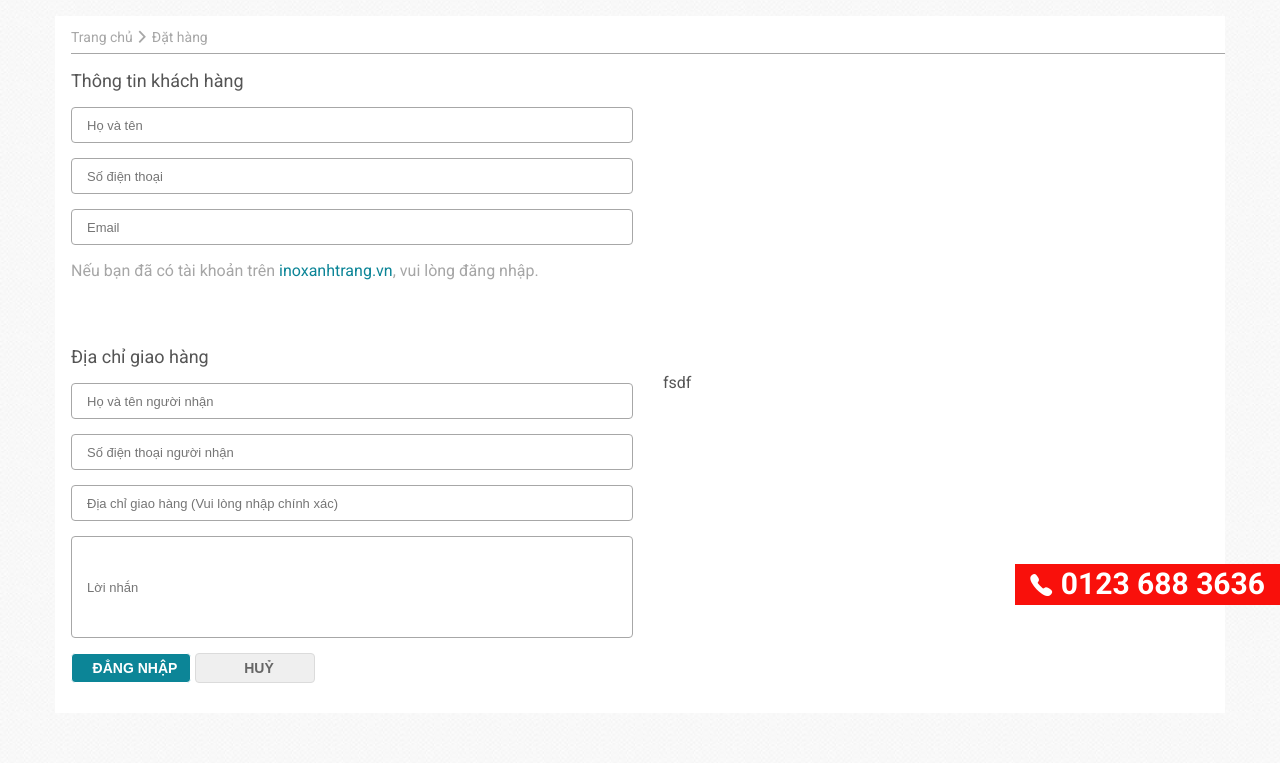
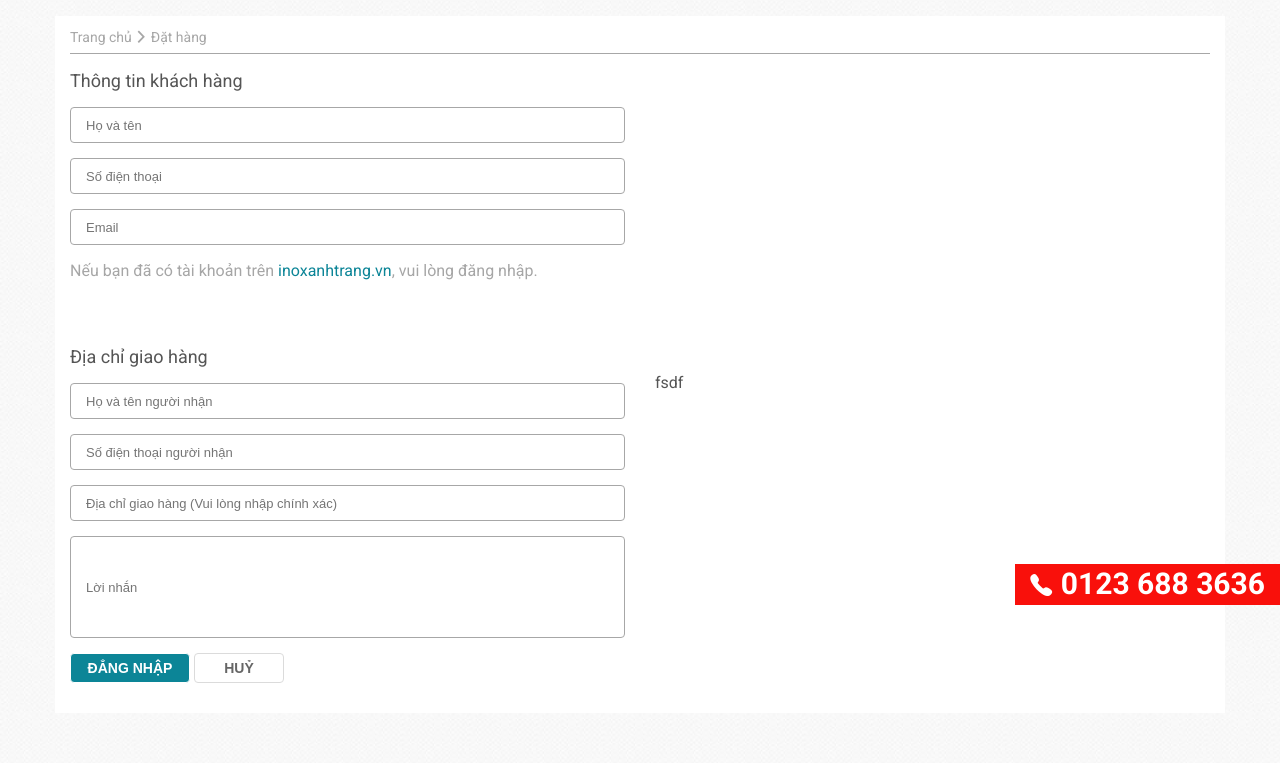
Before and after one commit to luctc-dev/FrontT02-092020, a PHP site: page /InoxAnhTrang/checkout.html in a window 1280 px wide. Shown: the part 195-959 px from the top of the page. Run offline with PHP 8.4, Linux system fonts and the light colour scheme.

Commit message:
checkout lan 2

```diff
--- a/InoxAnhTrang/css/checkout.css
+++ b/InoxAnhTrang/css/checkout.css
@@ -250,7 +250,8 @@
   .checkout{
       margin-top: 16px;
       background-color: #fff;
-      padding-left: 16px;
+      padding-left: 15px;
+      padding-right: 15px;
   }
   .checkout-top{
     font-size: 14px;
@@ -305,22 +306,23 @@
     border: 1px solid;
     border-radius: 4px;
     height: 30px;
-    width: 120px;
     text-align: center;
     text-transform: uppercase;
     font-size: 14px;
     font-weight: 700;
     display: inline-block;
-    padding-left: 8px;
 
   }
   .login{
     background-color: #0c8597;
     color: #fff;
+    width: 120px;
   }
   .cancel{
     border: 1px solid #dbdbdb;
+    background-color: #fff;
     color:#666666;
+    width: 90px;
   }
 
   /* end checkout */
```
